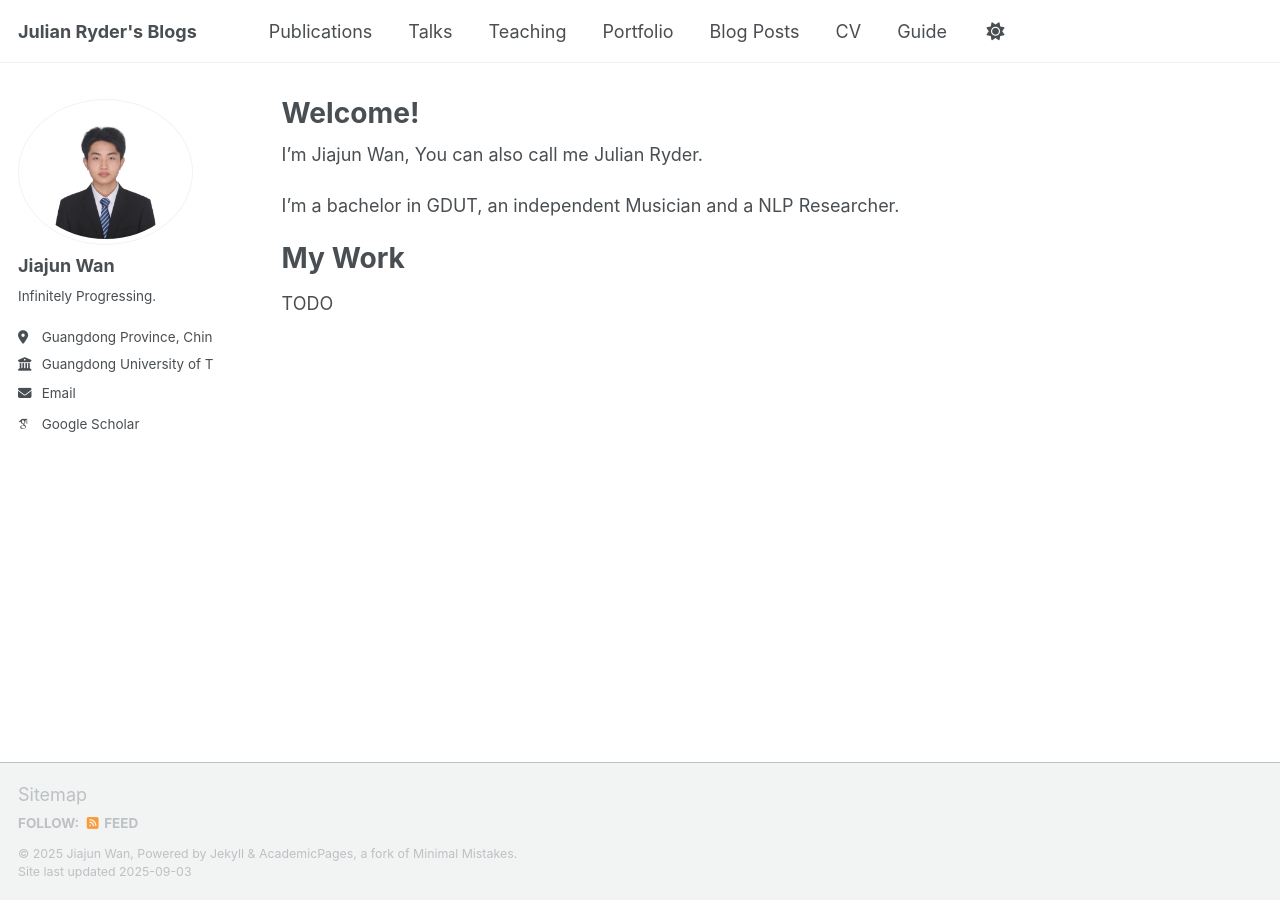
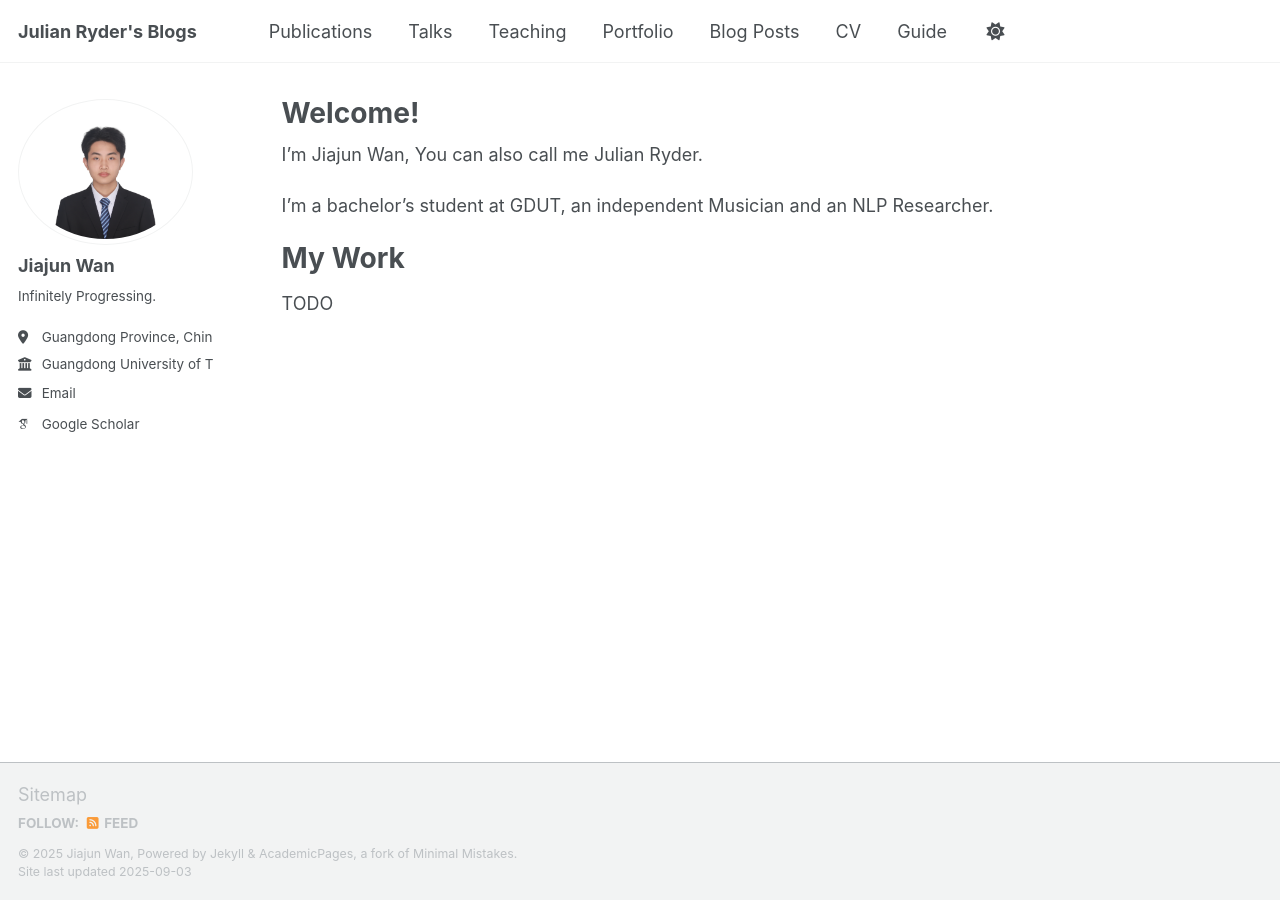
Before and after one commit to JulianRyder01/julianryder01.github.io, a Jekyll site: the page built from _pages/about.md, in a window 1280 px wide. Built offline with Jekyll 4.4.1, drawn with Linux system fonts in a browser that asks for light colours; some web fonts are replaced; a script that is not in the unit is left out.

Commit message:
about.md

```diff
--- a/_pages/about.md
+++ b/_pages/about.md
@@ -9,7 +9,7 @@ redirect_from:
 
 I'm Jiajun Wan, You can also call me Julian Ryder.
 
-I'm a bachelor in GDUT, an independent Musician and a NLP Researcher.
+I'm a bachelor's student at GDUT, an independent Musician and an NLP Researcher.
 
 My Work
 ======
```
